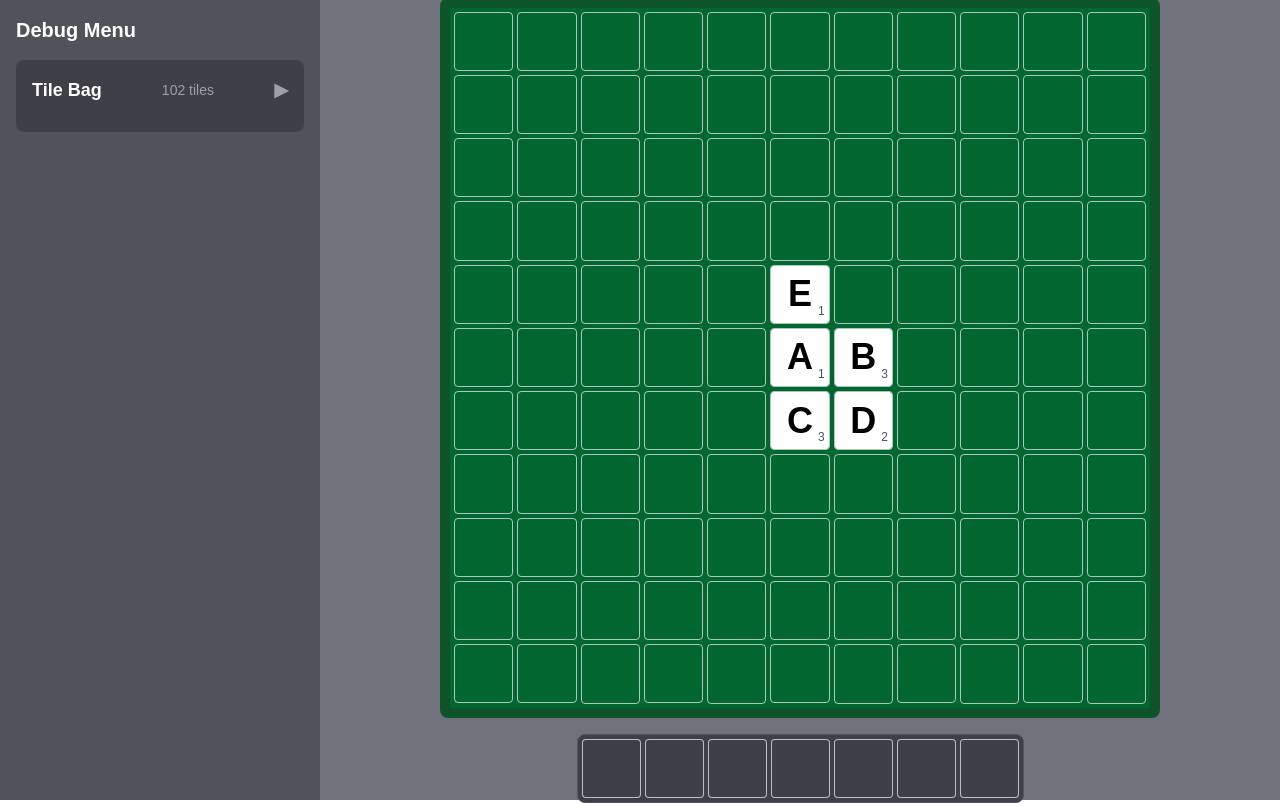
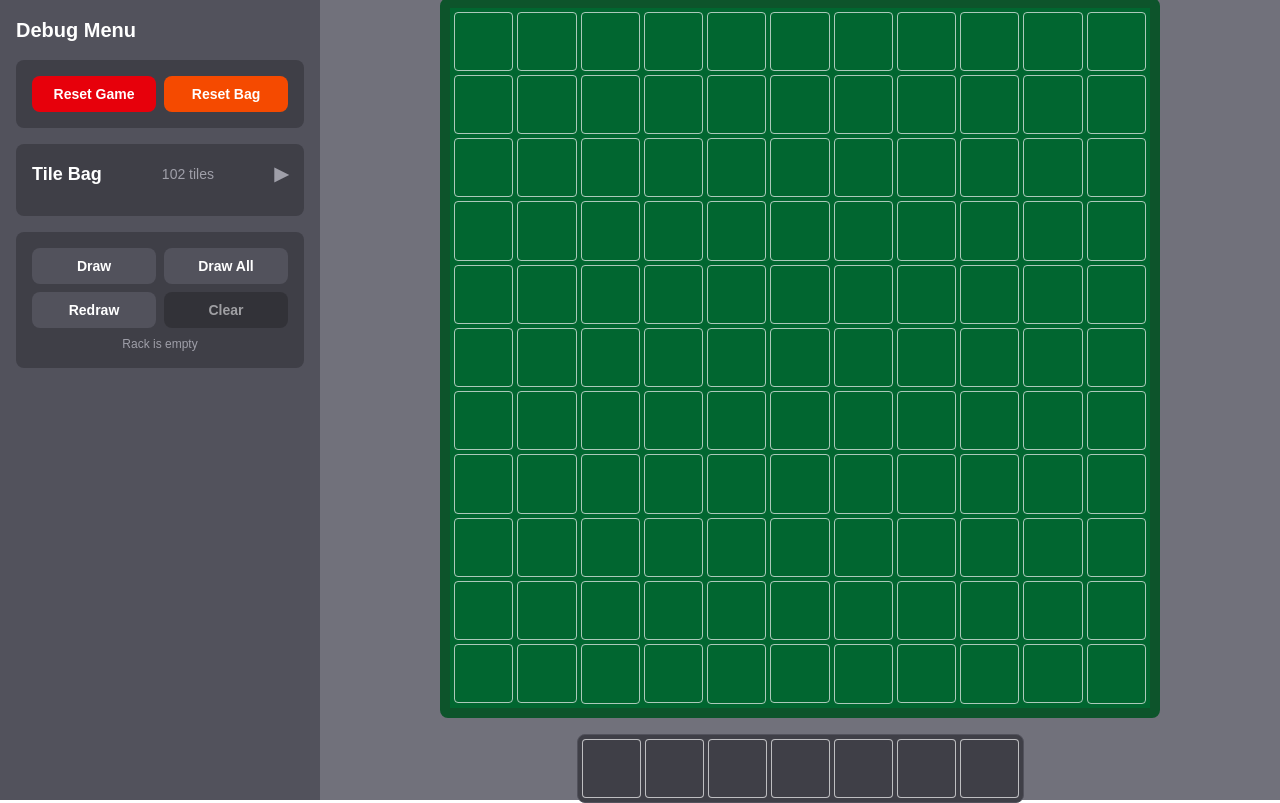
Before and after one commit to atyrode/pad, a Next.js app: page / in a window 1280 px wide. Built offline with nearby package versions, Linux system fonts and the light colour scheme.

Commit message:
feat: enhance DebugMenu with new tile management features including draw, redraw, clear, and reset functionalities for improved gameplay experience

```diff
--- a/app/page.tsx
+++ b/app/page.tsx
@@ -59,7 +59,7 @@ export default function Home() {
                     onDragOver={handleDragOver}
                     onDragEnd={handleDragEnd}
                 >
-                    <DebugMenu bag={bag} />
+                    <DebugMenu bag={bag} rack={rack} setRack={setRack} setBag={setBag} />
                     <div
                         ref={gameAreaRef}
                         id="game-area"
@@ -90,7 +90,7 @@ export default function Home() {
                 </DndContext>
             ) : (
                 <>
-                    <DebugMenu bag={bag} />
+                    <DebugMenu bag={bag} rack={rack} setRack={setRack} setBag={setBag} />
                     <div id="game-area" className="grow bg-zinc-500 flex flex-col items-center justify-center gap-4" />
                 </>
             )}
--- a/src/components/DebugMenu.tsx
+++ b/src/components/DebugMenu.tsx
@@ -1,12 +1,106 @@
-import { useState } from 'react';
+import React, { useState } from 'react';
 import { Bag } from '../types/bag';
+import { RackState } from '../types/rack';
+import { drawTileFromBag, createTileBag } from '../utils/bagUtils';
+import { findFirstEmptySlot, moveTileToRack } from '../utils/rackUtils';
 
 interface DebugMenuProps {
   bag: Bag;
+  rack: RackState;
+  setRack: React.Dispatch<React.SetStateAction<RackState>>;
+  setBag: React.Dispatch<React.SetStateAction<Bag>>;
 }
 
-export default function DebugMenu({ bag }: DebugMenuProps) {
+export default function DebugMenu({ bag, rack, setRack, setBag }: DebugMenuProps) {
   const [isBagExpanded, setIsBagExpanded] = useState(false);
+
+  const handleDraw = () => {
+    // Check if bag has tiles and rack has space
+    if (bag.length === 0) return;
+
+    const emptySlot = findFirstEmptySlot(rack);
+    if (emptySlot === null) return; // Rack is full
+
+    // Draw tile from bag
+    const { tile, newBag } = drawTileFromBag(bag);
+    if (tile === null) return;
+
+    // Update states
+    setBag(newBag);
+    setRack((prevRack) => moveTileToRack(prevRack, tile, emptySlot));
+  };
+
+  const handleDrawAll = () => {
+    if (bag.length === 0) return;
+
+    let currentBag = bag;
+    let newRack = [...rack];
+
+    // Fill all empty slots
+    for (let i = 0; i < newRack.length; i++) {
+      if (newRack[i] === null && currentBag.length > 0) {
+        const { tile, newBag } = drawTileFromBag(currentBag);
+        if (tile) {
+          newRack[i] = tile;
+          currentBag = newBag;
+        }
+      }
+    }
+
+    setBag(currentBag);
+    setRack(newRack);
+  };
+
+  const handleRedraw = () => {
+    if (bag.length === 0) return;
+
+    // Count how many tiles are currently in the rack
+    const currentTileCount = rack.filter(tile => tile !== null).length;
+
+    // Empty the rack
+    const emptyRack = Array(rack.length).fill(null);
+
+    // Draw the same number of tiles
+    let currentBag = bag;
+    let newRack = [...emptyRack];
+
+    for (let i = 0; i < currentTileCount && currentBag.length > 0; i++) {
+      const { tile, newBag } = drawTileFromBag(currentBag);
+      if (tile) {
+        newRack[i] = tile;
+        currentBag = newBag;
+      }
+    }
+
+    setBag(currentBag);
+    setRack(newRack);
+  };
+
+  const handleClear = () => {
+    // Empty the rack
+    const emptyRack = Array(rack.length).fill(null);
+    setRack(emptyRack);
+  };
+
+  const handleResetGame = () => {
+    // Clear the rack and refill the bag
+    const emptyRack = Array(rack.length).fill(null);
+    const newBag = createTileBag();
+    setRack(emptyRack);
+    setBag(newBag);
+  };
+
+  const handleResetBag = () => {
+    // Refill the bag, keeping the rack as is
+    const newBag = createTileBag();
+    setBag(newBag);
+  };
+
+  // Check if buttons should be disabled
+  const isDrawDisabled = bag.length === 0 || findFirstEmptySlot(rack) === null;
+  const isDrawAllDisabled = bag.length === 0 || findFirstEmptySlot(rack) === null;
+  const isRedrawDisabled = bag.length === 0;
+  const isClearDisabled = rack.every(tile => tile === null); // Disabled if rack is already empty
 
   // Group tiles by value and score
   const tileGroups = bag.reduce((acc, tile) => {
@@ -31,6 +125,23 @@ export default function DebugMenu({ bag }: DebugMenuProps) {
   return (
     <div id="debug-menu" className="w-1/4 h-full bg-zinc-600 p-4 overflow-y-auto">
       <h2 className="text-white text-xl font-bold mb-4">Debug Menu</h2>
+
+      <div className="bg-zinc-700 rounded-lg p-4 mb-4">
+        <div className="grid grid-cols-2 gap-2">
+          <button
+            onClick={handleResetGame}
+            className="py-2 px-3 rounded-lg text-white font-semibold text-sm bg-red-600 hover:opacity-80 hover:bg-red-500 transition-opacity"
+          >
+            Reset Game
+          </button>
+          <button
+            onClick={handleResetBag}
+            className="py-2 px-3 rounded-lg text-white font-semibold text-sm bg-orange-600 hover:opacity-80 hover:bg-orange-500 transition-opacity"
+          >
+            Reset Bag
+          </button>
+        </div>
+      </div>
 
       <div className="bg-zinc-700 rounded-lg p-4">
         <button
@@ -73,6 +184,60 @@ export default function DebugMenu({ bag }: DebugMenuProps) {
           </>
         )}
       </div>
+
+      <div className="bg-zinc-700 rounded-lg p-4 mt-4">
+        <div className="grid grid-cols-2 gap-2">
+          <button
+            onClick={handleDraw}
+            disabled={isDrawDisabled}
+            className={`py-2 px-3 rounded-lg text-white font-semibold text-sm transition-opacity ${
+              isDrawDisabled
+                ? 'bg-zinc-800 opacity-50 cursor-not-allowed'
+                : 'bg-zinc-600 hover:opacity-80 hover:bg-zinc-500'
+            }`}
+          >
+            Draw
+          </button>
+          <button
+            onClick={handleDrawAll}
+            disabled={isDrawAllDisabled}
+            className={`py-2 px-3 rounded-lg text-white font-semibold text-sm transition-opacity ${
+              isDrawAllDisabled
+                ? 'bg-zinc-800 opacity-50 cursor-not-allowed'
+                : 'bg-zinc-600 hover:opacity-80 hover:bg-zinc-500'
+            }`}
+          >
+            Draw All
+          </button>
+          <button
+            onClick={handleRedraw}
+            disabled={isRedrawDisabled}
+            className={`py-2 px-3 rounded-lg text-white font-semibold text-sm transition-opacity ${
+              isRedrawDisabled
+                ? 'bg-zinc-800 opacity-50 cursor-not-allowed'
+                : 'bg-zinc-600 hover:opacity-80 hover:bg-zinc-500'
+            }`}
+          >
+            Redraw
+          </button>
+          <button
+            onClick={handleClear}
+            disabled={isClearDisabled}
+            className={`py-2 px-3 rounded-lg text-white font-semibold text-sm transition-opacity ${
+              isClearDisabled
+                ? 'bg-zinc-800 opacity-50 cursor-not-allowed'
+                : 'bg-zinc-600 hover:opacity-80 hover:bg-zinc-500'
+            }`}
+          >
+            Clear
+          </button>
+        </div>
+        {(isDrawDisabled || isDrawAllDisabled || isRedrawDisabled || isClearDisabled) && (
+          <p className="text-zinc-400 text-xs mt-2 text-center">
+            {bag.length === 0 ? 'Bag is empty' : isClearDisabled ? 'Rack is empty' : 'Rack is full'}
+          </p>
+        )}
+      </div>
     </div>
   );
 }
--- a/src/utils/bagUtils.ts
+++ b/src/utils/bagUtils.ts
@@ -65,3 +65,18 @@ export function createTileBag(): Bag {
 
     return bag;
 }
+
+export function drawTileFromBag(bag: Bag): { tile: TileData | null; newBag: Bag } {
+    if (bag.length === 0) {
+        return { tile: null, newBag: bag };
+    }
+
+    // Randomly select a tile index
+    const randomIndex = Math.floor(Math.random() * bag.length);
+    const drawnTile = bag[randomIndex];
+
+    // Create new bag without the drawn tile
+    const newBag = bag.filter((_, index) => index !== randomIndex);
+
+    return { tile: drawnTile, newBag };
+}
--- a/src/utils/boardUtils.ts
+++ b/src/utils/boardUtils.ts
@@ -35,14 +35,6 @@ export function swapBoardTiles(board: BoardState, pos1: Position, pos2: Position
 
 export function createInitialBoard(): BoardState {
     const initialBoard: BoardState = Array(BOARD_SIZE).fill(null).map(() => Array(BOARD_SIZE).fill(null));
-
-    // Add some sample tiles for testing
-    initialBoard[5][5] = { id: 'tile-1', value: 'A', score: 1 };
-    initialBoard[5][6] = { id: 'tile-2', value: 'B', score: 3 };
-    initialBoard[6][5] = { id: 'tile-3', value: 'C', score: 3 };
-    initialBoard[6][6] = { id: 'tile-4', value: 'D', score: 2 };
-    initialBoard[4][5] = { id: 'tile-5', value: 'E', score: 1 };
-
     return initialBoard;
 }
 
--- a/src/utils/rackUtils.ts
+++ b/src/utils/rackUtils.ts
@@ -54,3 +54,12 @@ export function swapRackTiles(rack: RackState, index1: number, index2: number):
     }
     return newRack;
 }
+
+export function findFirstEmptySlot(rack: RackState): number | null {
+    for (let i = 0; i < rack.length; i++) {
+        if (rack[i] === null) {
+            return i;
+        }
+    }
+    return null;
+}
```
